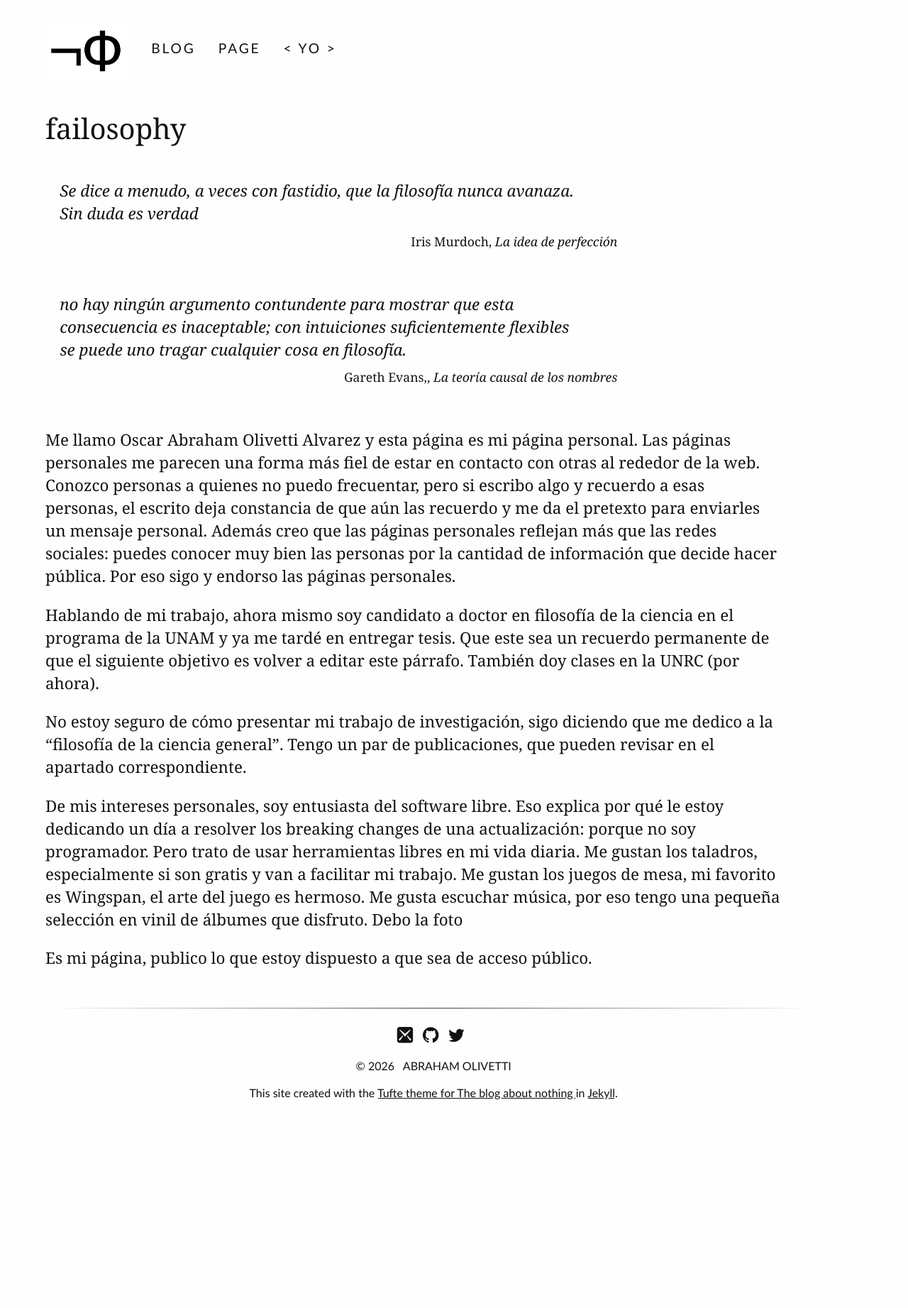
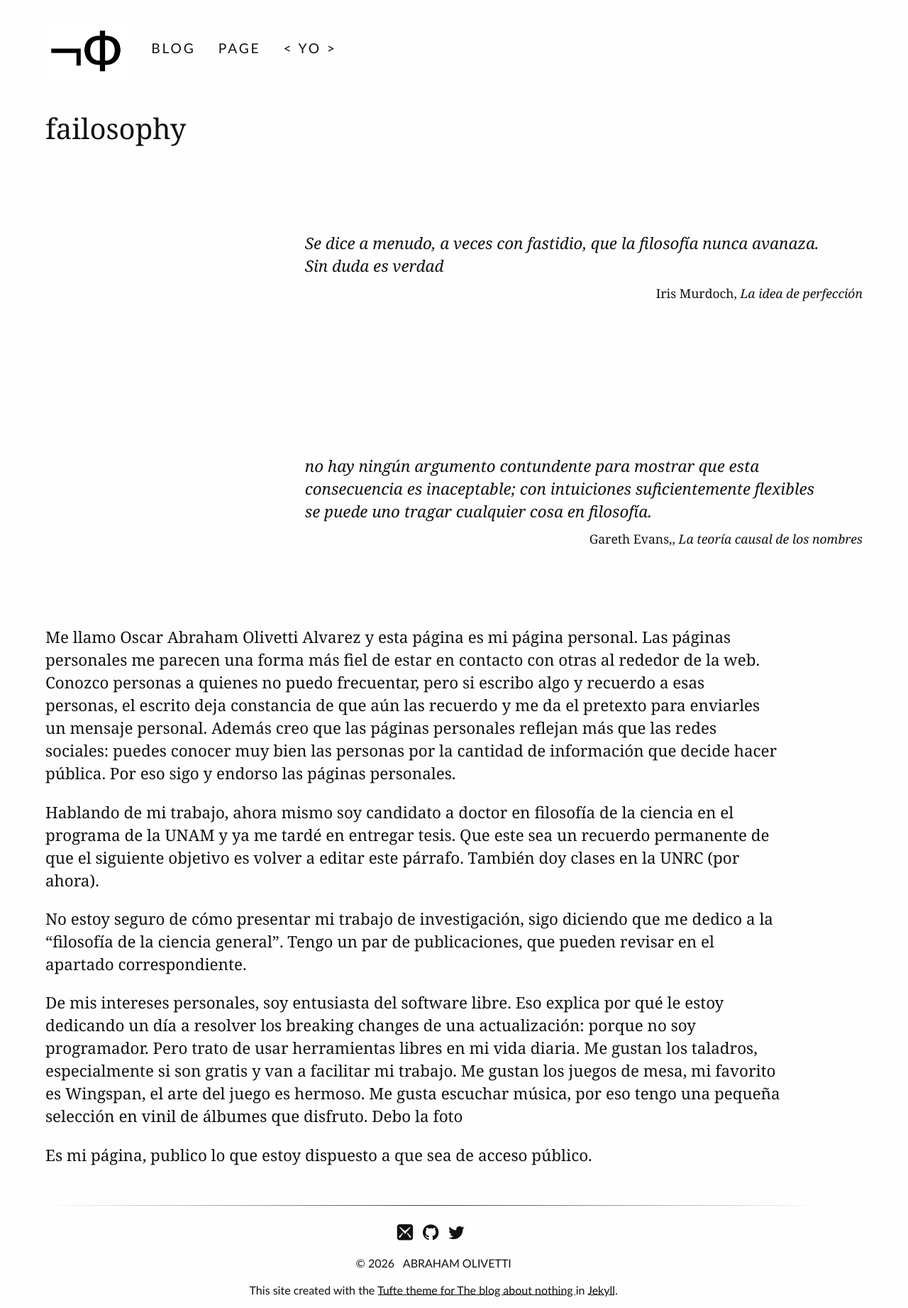
Before and after one commit to Oiuhukt/failosophy, a Jekyll site: the page built from about/index.md, in a window 1280 px wide. Shown: the whole page at 71% size. Built offline with Jekyll 4.4.1, drawn with Linux system fonts in a browser that asks for light colours; some web fonts are replaced; before the commit the page ends 1565 px from its top, so only the background shows below that.

```diff
--- a/css/tufte.scss
+++ b/css/tufte.scss
@@ -214,6 +214,8 @@
 div.epigraph {
     margin: 3.5636rem 0;
     width: 70%;
+    float: right;
+    clear: right;
 }
 
 div.epigraph > blockquote {
@@ -241,6 +243,12 @@
 div.epigraph > blockquote > footer > cite {
     font-style: italic;
 }
+
+/* Clear floats after epigraph so content below doesn't wrap */
+div.epigraph + * {
+    clear: both;
+}
+
 /* end chapter epigraphs styles */
 
 blockquote p,
```
